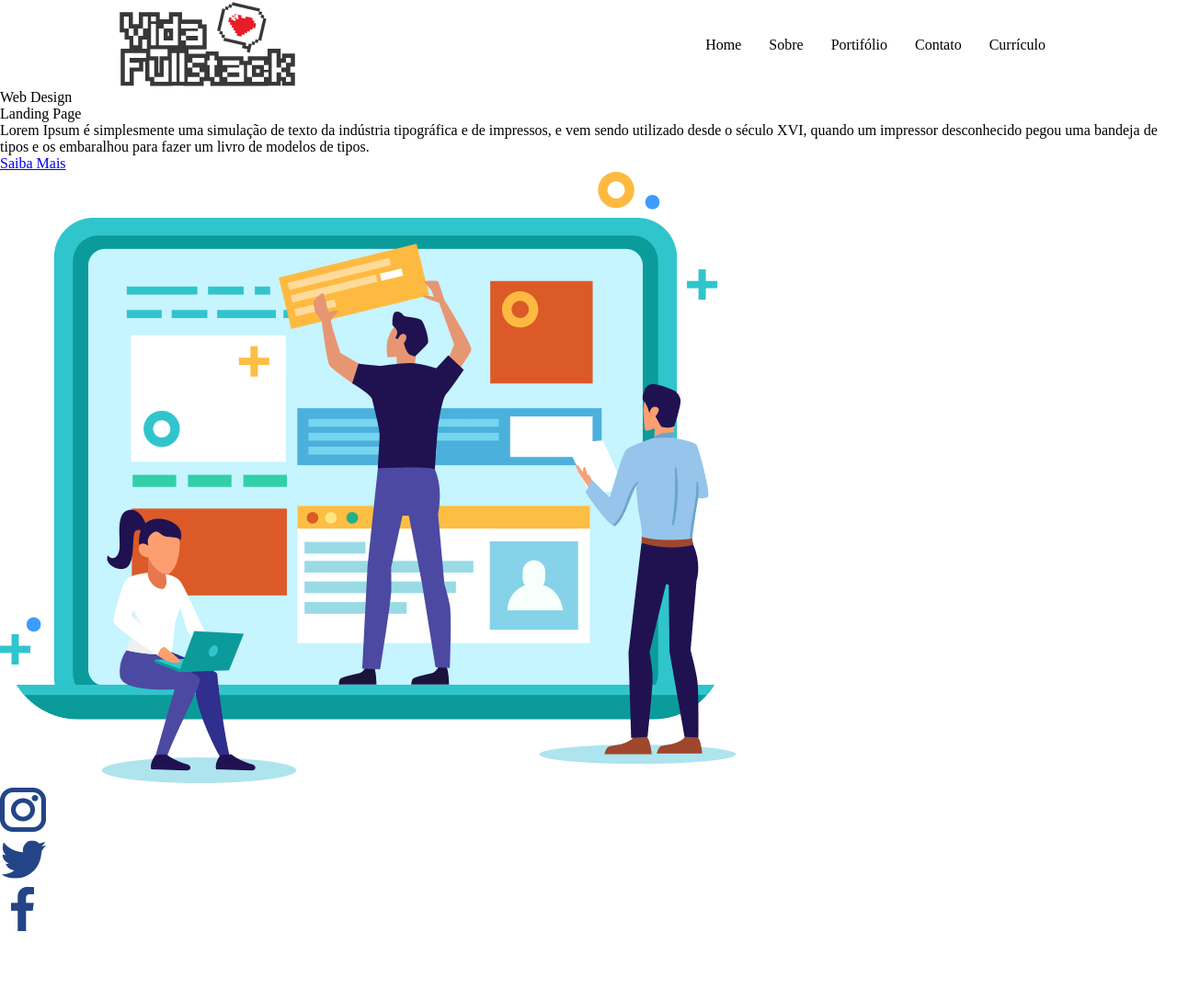
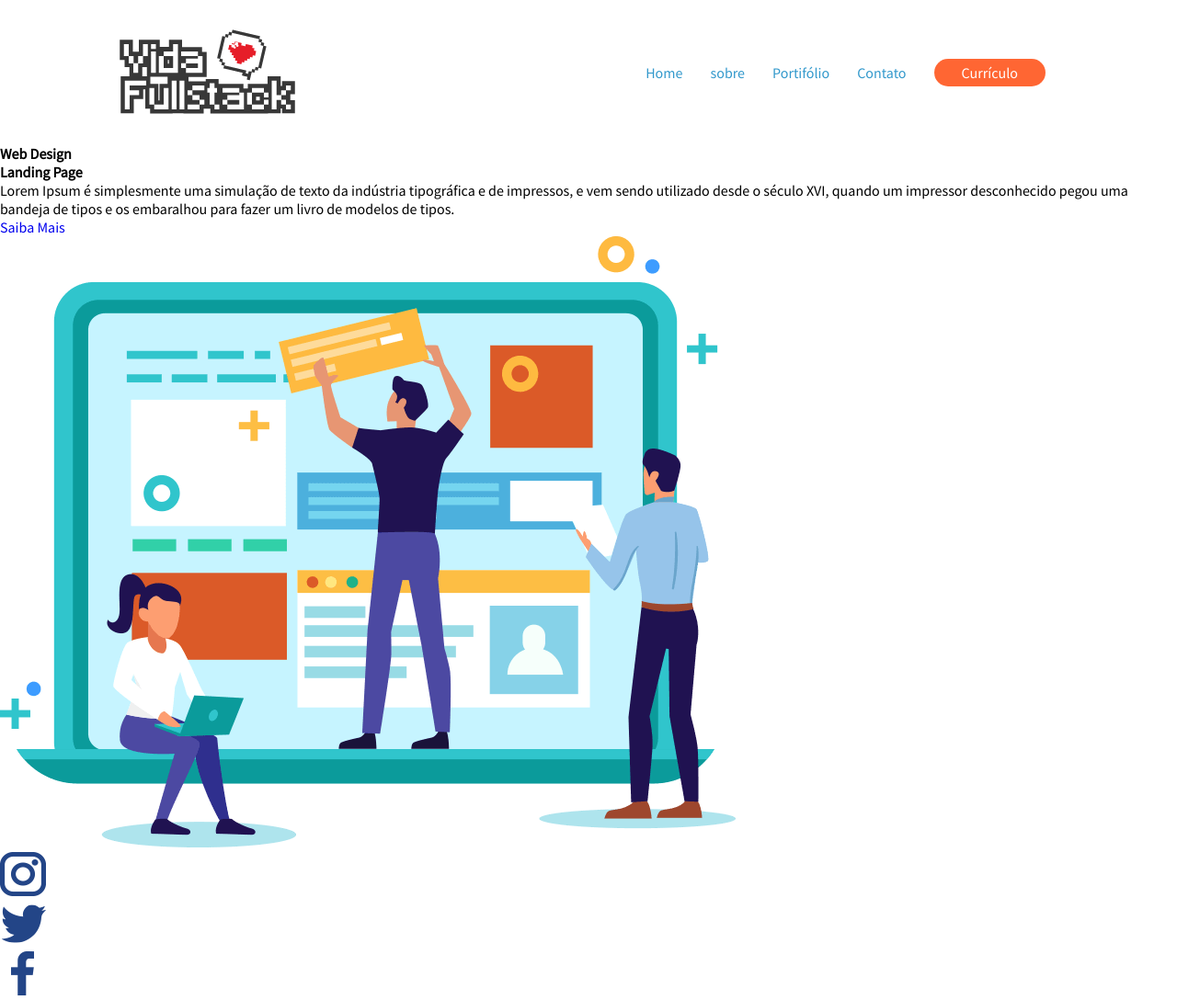
Before and after one commit to estersamara/jornada-front-end, a plain HTML site: page index.html in a window 1280 px wide. Shown: the whole page at 92% size. Before the commit the page ends 1018 px from the top, so only its background shows below. Drawn offline with Linux system fonts and the light colour scheme.

Commit message:
término do menu header

```diff
--- /dev/null
+++ b/assets/css/buttons.css
@@ -0,0 +1,9 @@
+.btn{
+    padding: 5px 30px;
+    border-radius: 20px;
+}
+
+.btn.btn-laranja{
+    background: #ff6633;
+    color: #fff;
+}
--- a/assets/css/header.css
+++ b/assets/css/header.css
@@ -1,19 +1,22 @@
 header{
     width: 1024px;
-    margin: 0 auto;
+    margin: 30px auto;
 
     display: flex;
     flex-direction: row;
     justify-content: space-between;
     align-items: center;
+
 }
 
 header nav ul {
     display: flex;
     flex-direction: row;
     list-style: none;
+    align-items: center;
 }
 
-header nav ul li{
-    padding: 0 15px;
+header nav ul li a{
+    margin: 0px 15px;
+    color: #39c;
 }
--- a/assets/css/style.css
+++ b/assets/css/style.css
@@ -1,10 +1,17 @@
+/* Font */
+@import url('https://fonts.googleapis.com/css2?family=Inter:wght@600&family=Raleway:ital,wght@0,100;0,400;1,200&family=Roboto+Mono:wght@700&family=Source+Sans+Pro:wght@200;300;400&display=swap');
+
+/* Components */
 @import './header.css';
+@import './buttons.css';
 
+/* Reset Css */
 *{
     margin: 0;
     padding: 0;
     border: 0;
     font-size: 100%;
-    font: inherit;
+    font-family: 'Source Sans Pro', sans-serif;
     vertical-align: baseline;
+    text-decoration: none;
 }
--- a/index.html
+++ b/index.html
@@ -15,11 +15,36 @@
     <!-- Menu Site -->
     <nav>
       <ul>
-        <li>Home</li>
-        <li>Sobre</li>
-        <li>Portifólio</li>
-        <li>Contato</li>
-        <li>Currículo</li>
+        <li>
+          <a href="#">
+            Home
+          </a>
+        </li>
+
+        <li>
+          <a href="#">
+            sobre
+          </a>
+        </li>
+
+        <li>
+          <a href="#">
+            Portifólio
+          </a>
+        </li>
+
+        <li>
+          <a href="#">
+            Contato
+          </a>
+        </li>
+
+        <li>
+          <a href="#" class="btn btn-laranja">
+            Currículo
+          </a>
+        </li>
+
       </ul>
     </nav>
     <!-- End Menu do Site-->
```
